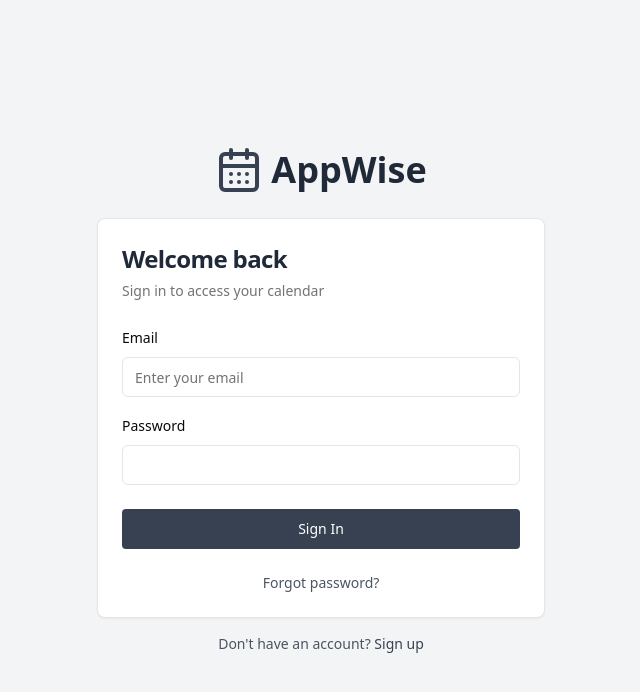
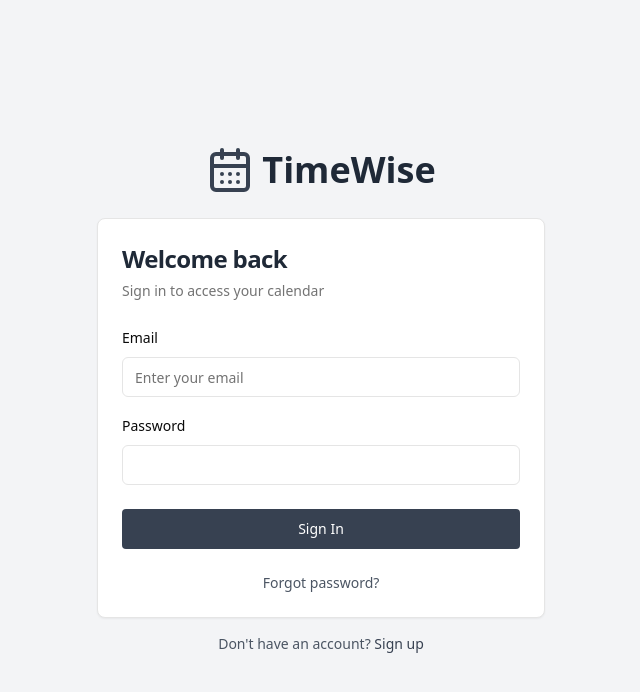
Before and after one commit to 5sansiva/Timewise, a Next.js app: page / in a window 1280 px wide. Shown: the top 692 px of the page, without its empty margins (319-959 px from the left). Built offline with nearby package versions, Linux system fonts and the light colour scheme.

Commit message:
changed name

```diff
--- a/src/app/components/Login.tsx
+++ b/src/app/components/Login.tsx
@@ -58,7 +58,7 @@ export default function LoginPage() {
       <div className="w-full max-w-md">
         <div className="flex justify-center items-center mb-6">
           <CalendarDays className="h-12 w-12 text-gray-700 mr-2" />
-          <h1 className="text-4xl font-semibold text-gray-800">AppWise</h1>
+          <h1 className="text-4xl font-semibold text-gray-800">TimeWise</h1>
         </div>
         <Card>
           <CardHeader>
```
